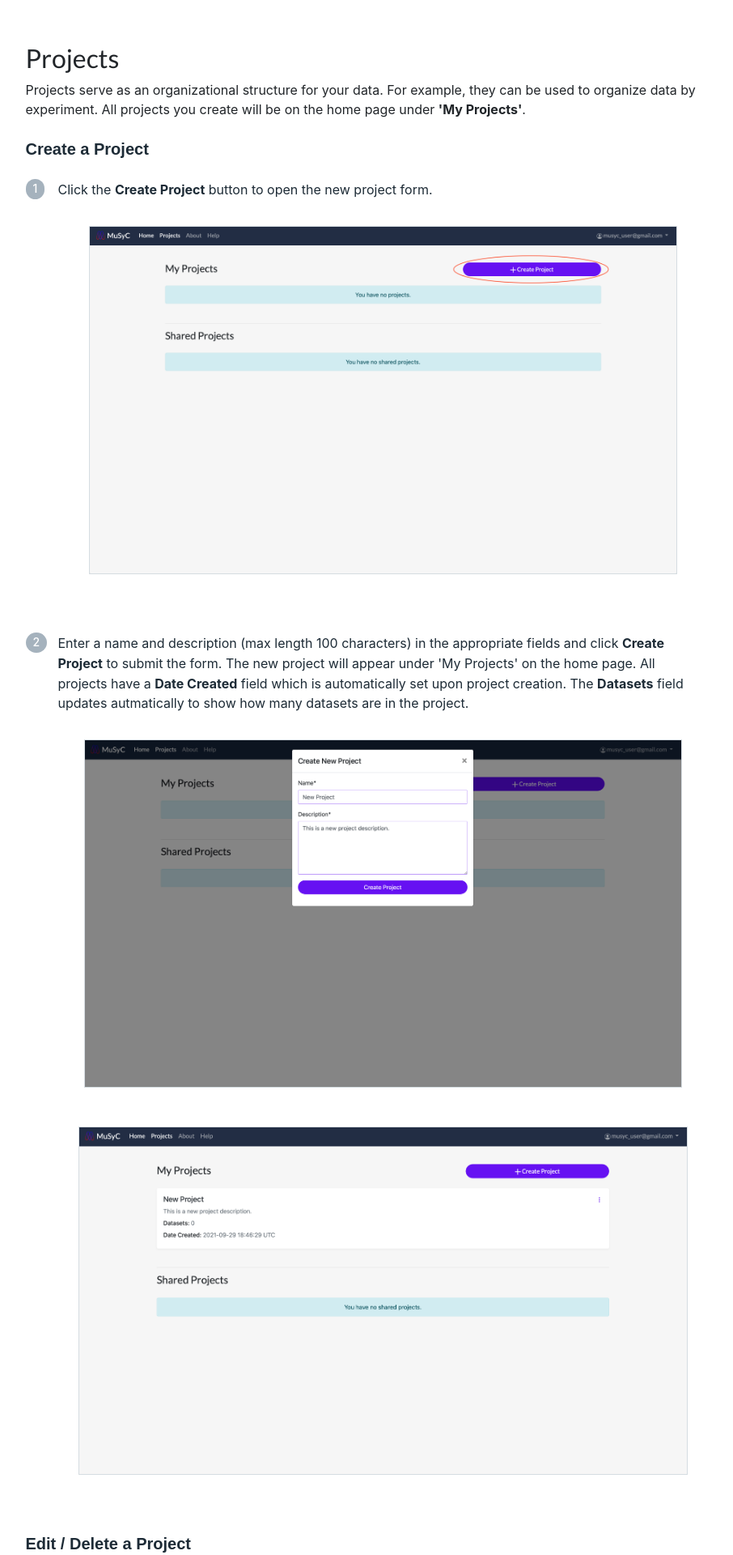
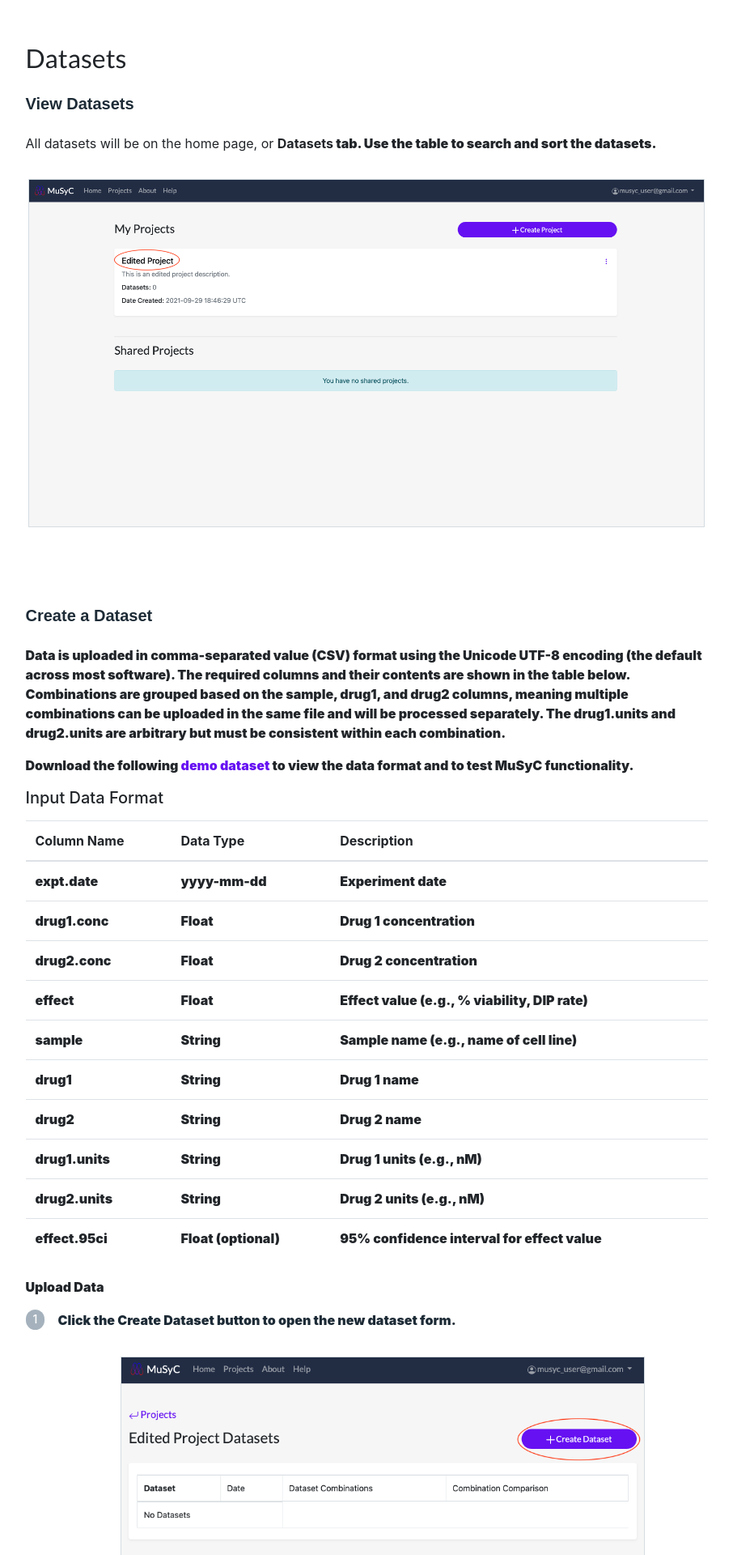
Before and after one commit to mondel9/musyc-web, a Django app: template musycweb/templates/help.html in a window 1280 px wide. Shown: the part 3760-5680 px from the top of the page at 81% size, without its empty margins (343-1249 px from the left). Run offline with Django 3.2, Linux system fonts and the light colour scheme; the template is opened without the code that fills it, so the values that code supplies are empty; some libraries are stand-ins or nearby versions.

Commit message:
Remove project help and update dataset text
Need to update images

```diff
--- a/musycweb/templates/help.html
+++ b/musycweb/templates/help.html
@@ -22,20 +22,6 @@
                     <a href="#logout">Logging Out</a>
                 </li>
             </ul>
-            <li>
-                <a href="#projects">Projects</a>
-                <ul>
-                    <li>
-                        <a href="#create-project">Create a Project</a>
-                    </li>
-                    <li>
-                        <a href="#edit-project">Edit/Delete a Project</a>
-                    </li>
-                    <li>
-                        <a href="#share-project">Share a Project</a>
-                    </li>
-                </ul>
-            </li>
             <li>
                 <a href="#datasets">Datasets</a>
                 <ul>
@@ -129,83 +115,9 @@
             confirming you have logged out successfully.</p>
         <dl><dd><p><img src="{% static 'help-account-3.png' %}"></p></dd></dl>
 
-        <h2 id="projects">Projects</h2>
-        <p>Projects serve as an organizational structure for your data. For example, they can be used to organize data by
-            experiment. All projects you create will be on the home page under <b>'My Projects'</b>.</p>
-        <h4 id="create-project">Create a Project</h4>
-        <dl>
-            <dt> 1 </dt>
-            <dd>Click the <b>Create Project</b> button to open the new project form.
-                <p><img src="{% static 'help-new-proj-1.png' %}"></p>
-            </dd>
-            <dt> 2 </dt>
-            <dd>Enter a name and description (max length 100 characters) in the appropriate fields and click
-                <b>Create Project</b> to submit the form. The new project will appear under 'My Projects' on the home page. All projects have a
-                <b>Date Created</b> field which is automatically set upon project creation. The <b>Datasets</b>
-                field updates autmatically to show how many datasets are in the project.
-                <p>
-                    <img src="{% static 'help-new-proj-2.png' %}">
-                    <img src="{% static 'help-new-proj-3.png' %}">
-                </p>
-            </dd>
-        </dl>
-        <h4 id="edit-project">Edit / Delete a Project</h4>
-        <b>Edit</b>
-        <dl>
-            <dt> 1 </dt>
-            <dd>Click on the three dots in the upper right corner of the project you want to edit.
-                <p><img src="{% static 'help-edit-proj-1.png' %}"></p>
-            </dd>
-            <dt> 2 </dt>
-            <dd>To edit a project, select the <b>Edit</b> menu option to open the edit form. You can
-                edit both the name and description field by modifying the text fields. Click update to save the changes.
-                <p>
-                    <img src="{% static 'help-edit-proj-2.png' %}">
-                    <img src="{% static 'help-edit-proj-3.png' %}">
-                </p>
-            </dd>
-            <dt> 3 </dt>
-            <dd>You can see the changes in the project on the home page.
-                <p><img src="{% static 'help-edit-proj-4.png' %}"></p>
-            </dd>
-        </dl>
-        <b>Delete</b>
-        <dl>
-            <dt> 1 </dt>
-            <dd>Click on the three dots in the upper right corner of the project you want to delete. Select the <b>Delete</b> menu option. A popup will appear to
-                confirm the deletion.
-                <p><img src="{% static 'help-delete-proj-1.png' %}"></p>
-            </dd>
-            <dt> 2 </dt>
-            <dd>Click <b>Delete Project</b> to permanently delete the project. Click <b>Close</b> if you
-                do not wish to delete the project.
-                <p><img src="{% static 'help-delete-proj-2.png' %}"></p>
-            </dd>
-        </dl>
-        <h4 id="share-project">Share a Project</h4>
-        <p>Projects may be shared with other MuSyC users to enable collaboration and easy data-sharing.
-            The users you share your projects with will be able to view the existing datasets and add new datasets, but will not be able to delete datasets.</p>
-        <dl>
-            <dt> 1 </dt>
-            <dd>Click on the three dots in the upper right corner of the project you want to share.
-                <p><img src="{% static 'help-share-proj-1.png' %}"></p>
-            </dd>
-            <dt> 2 </dt>
-            <dd>To share the project, select the <b>Share</b> menu option to open the share project form.
-                You must enter the email associated with the MuSyC user account you want to share with.
-                <p><img src="{% static 'help-share-proj-2.png' %}"></p>
-            </dd>
-            <dt> 3 </dt>
-            <dd>All projects shared with you by other users will appear on the home page under
-                <b>'Shared Projects'</b>. Each shared project will have an <b>Owner</b> field indicating
-                the email of the user that created and shared the project.
-                <p><img src="{% static 'help-share-proj-3.png' %}"></p>
-            </dd>
-        </dl>
-
         <h2 id="datasets">Datasets</h2>
         <h4 id="view-datasets">View Datasets</h4>
-        <p>From the home page, click on a project name to view the datasets in that project. Use the table to search and sort the datasets.</p>
+        <p>All datasets will be on the home page, or <b>Datasets<b> tab. Use the table to search and sort the datasets.</p>
         <dl><p><img src="{% static 'help-new-data-1.png' %}"></p></dl>
         <br>
         <h4 id="create-dataset">Create a Dataset</h4>
@@ -283,7 +195,7 @@
         <b>Upload Data</b>
         <dl>
             <dt> 1 </dt>
-            <dd>From within the project you want to add data to, click the <b>Create Dataset</b> button to open the new dataset form.
+            <dd>Click the <b>Create Dataset</b> button to open the new dataset form.
                 <p><img src="{% static 'help-new-data-2.png' %}"></p>
             </dd>
             <dt> 2 </dt>
@@ -467,7 +379,7 @@
         <h4 id="comp-datasets">Compare Datasets</h4>
         <dl>
             <dt> 1 </dt>
-            <dd>Click on the <b>Load Datasets</b> dropdown button to open a list of all datasets you own.
+            <dd>Click on the <b>Load Datasets</b> dropdown button to open a list of all datasets you have created.
                 <p><img src="{% static 'help-synergy-plot-3.png' %}"></p>
             </dd>
             <dt> 2 </dt>
```
